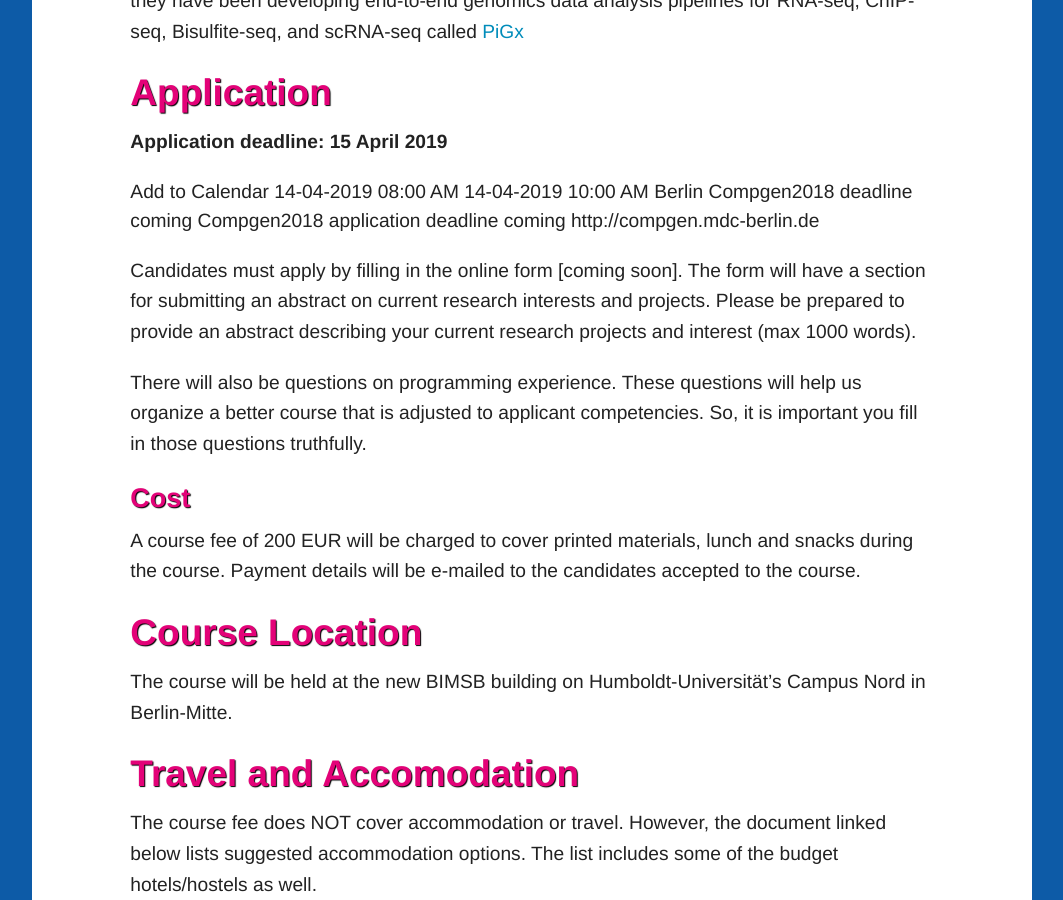
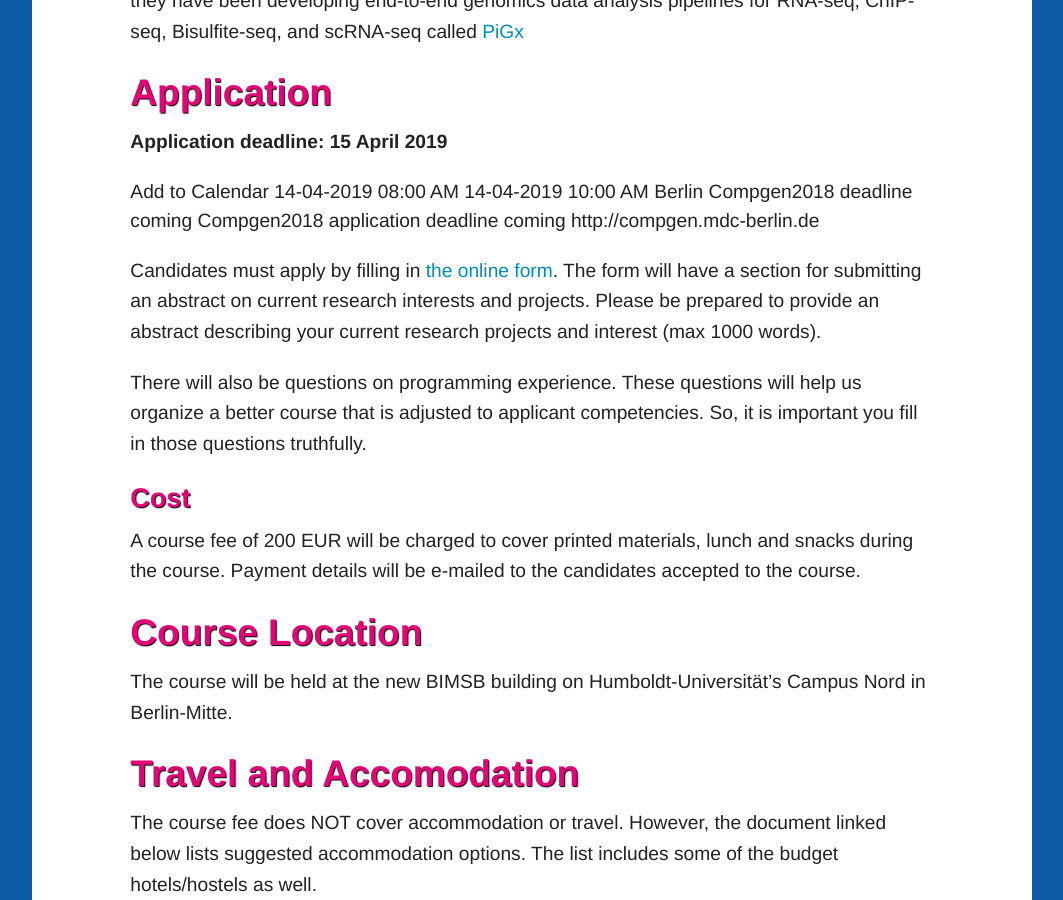
Before and after one commit to BIMSBbioinfo/compgen, a Jekyll site: the page 2019/index.html, which Jekyll copies as it is, in a window 1280 px wide and 900 px high, scrolled down 2030 px. Shown: the whole window, without its empty margins (108-1171 px from the left). Built offline with Jekyll 4.4.1, drawn with Linux system fonts in a browser that asks for light colours; nearby versions of some CDN libraries; library files that are not in the unit come from our copies.

Commit message:
Update index.html

```diff
--- a/2019/index.html
+++ b/2019/index.html
@@ -121,7 +121,7 @@
           </div>
         </p>
         <p>
-          Candidates must apply by filling in the online form [coming soon].
+          Candidates must apply by filling in <a href="https://goo.gl/forms/B7N07gCm0skqGjk52">the online form</a>.
           The form will have a section for submitting an abstract on current research
           interests and projects.
           Please be prepared to provide an abstract describing your current
```
